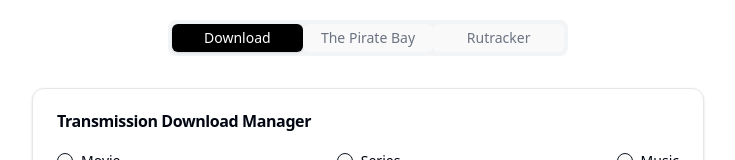
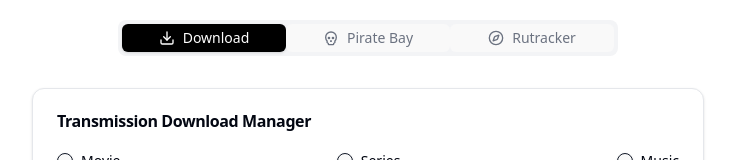
Before and after one commit to HasmikAtom/TorrentUI, a React (Vite) app in the folder frontend/: page / in a window 1280 px wide. Shown: the top 160 px of the page, without its empty margins (272-1007 px from the left). Built offline with nearby package versions, Linux system fonts and the light colour scheme; no server answers.

Commit message:
added torrent scraper icons

```diff
--- a/frontend/src/App.tsx
+++ b/frontend/src/App.tsx
@@ -4,6 +4,7 @@
 import { Tabs, TabsContent, TabsList, TabsTrigger } from "@/components/ui/tabs"
 import { ScraperUI } from "./Scraper/ScraperUI"
 import { Toaster } from "@/components/ui/toaster"
+import { Download, Skull, Compass } from "lucide-react"
 
 
 const TorrentUI: React.FC = () => {
@@ -27,10 +28,19 @@
   return (
     <>
       <Tabs value={activeTab} onValueChange={handleTabChange} className='pt-[20px]'>
-        <TabsList className="grid w-[400px] grid-cols-3 mx-auto">
-          <TabsTrigger className='data-[state=active]:bg-black data-[state=active]:text-white' value="download">Download</TabsTrigger>
-          <TabsTrigger className='data-[state=active]:bg-black data-[state=active]:text-white' value="thepiratebay">The Pirate Bay</TabsTrigger>
-          <TabsTrigger className='data-[state=active]:bg-black data-[state=active]:text-white' value="rutracker">Rutracker</TabsTrigger>
+        <TabsList className="grid w-[500px] grid-cols-3 mx-auto">
+          <TabsTrigger className='data-[state=active]:bg-black data-[state=active]:text-white flex items-center gap-2' value="download">
+            <Download className="w-4 h-4" />
+            Download
+          </TabsTrigger>
+          <TabsTrigger className='data-[state=active]:bg-black data-[state=active]:text-white flex items-center gap-2' value="thepiratebay">
+            <Skull className="w-4 h-4" />
+            Pirate Bay
+          </TabsTrigger>
+          <TabsTrigger className='data-[state=active]:bg-black data-[state=active]:text-white flex items-center gap-2' value="rutracker">
+            <Compass className="w-4 h-4" />
+            Rutracker
+          </TabsTrigger>
         </TabsList>
         <TabsContent value="download">
           <TorrentDownloader onDownloadComplete={() => setRefreshTrigger(prev => prev + 1)} />
```
Also changed, not shown: 1 other file (tests, documents, lock files or other folders).
